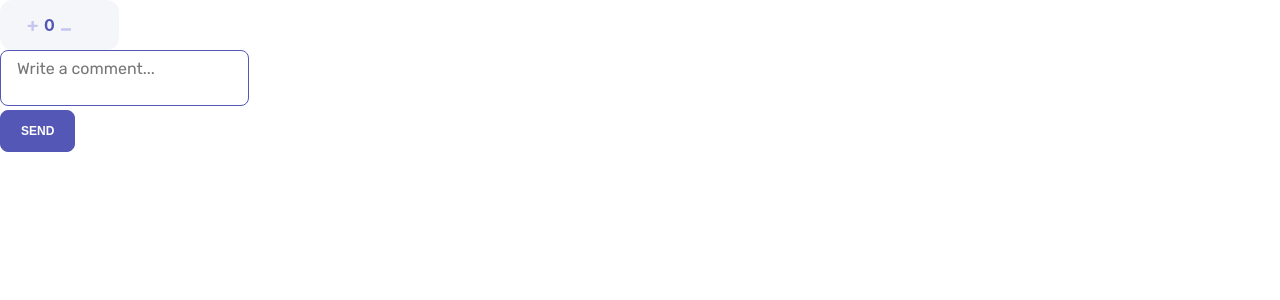
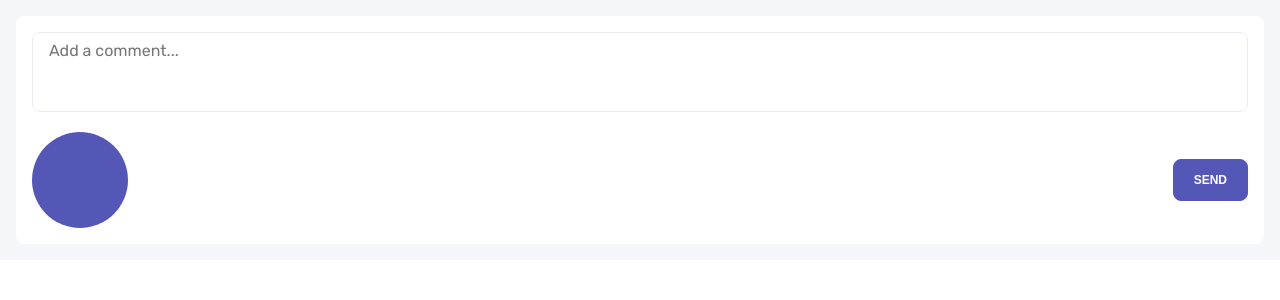
Before and after one commit to gracigraz/interactive-comments, a React (Create React App) app: page / in a window 1280 px wide. Shown: the top 300 px of the page. Built offline with nearby package versions, Linux system fonts and the light colour scheme.

Commit message:
updated addcomment component

```diff
--- a/src/components/AddComment/AddComment.scss
+++ b/src/components/AddComment/AddComment.scss
@@ -4,14 +4,34 @@
 
 
 .add-comment{
+    padding: 1rem;
+    background-color: $neutral-white;
+    border-radius: .5rem;
     &__input{
         resize: none;
-        border: 1px solid $primary-moderateBlue;
+        border: 1px solid $neutral-lightGray;
         border-radius: 0.5rem;
         padding: 0.5rem 1rem;
         font-size: 1rem;
         font-family: "Rubik";
-        color: $primary-lightGrayishBlue
+        color: $neutral-grayishBlue;
+        margin-bottom: 1rem;
+        width: 100%;
+        height: 10vh;
+        box-sizing: border-box;
+    }
+    &__div{
+        display: flex;
+        justify-content: space-between;
+        align-items: center;
+
+    }
+    &__profile{
+        border-radius: 50%;
+        background-color: $primary-moderateBlue;
+        width: 7.5vw;
+        height: 7.5vw;
     }
 
+
 }
--- a/src/components/AddComment/AddComment.tsx
+++ b/src/components/AddComment/AddComment.tsx
@@ -7,7 +7,7 @@ const AddComment = () =>{
 
         <form className="add-comment">
         {/* <img/> */}
-            <textarea className="add-comment__input" placeholder="Write a comment..."/>
+            <textarea className="add-comment__input" placeholder="Add a comment..."/>
             <div className="add-comment__div">
                 <div className="add-comment__profile"></div>
                 <RectangularButton/>
--- a/src/components/LikeButton/LikeButton.scss
+++ b/src/components/LikeButton/LikeButton.scss
@@ -5,25 +5,34 @@
 .like-button{
     color: $primary-moderateBlue;
     background-color: $neutral-veryLightGray;
-    padding: .5rem 1.25rem;
-    font-size: 1.5rem;
-    line-height: 2rem;
-    font-weight: 700;
+    padding: .25rem 1.5rem;
     border: 1px solid $neutral-veryLightGray;
     border-radius: 0.75rem;
-    width: 6%;
+    width: 10%;
+    display: flex;
     flex-direction: row;
-    justify-content: space-around;
+    justify-content: center;
     align-items: center;
     font-size: 1rem;
+    line-height: 1.5rem;
+    font-weight: 700;
     &__add, &__remove{
         border: none;
         background-color: $neutral-veryLightGray;
         color: $neutral-darkBlue;
         font-size: 1.25rem;
+        cursor: pointer;
+        padding: 5px;
+        border-radius: 5px;
+        margin: 0 15px;
+    }
+
+    &__add{
+        margin-bottom: 7.5px;
     }
     &__counter{
         padding: .5rem;
-        font-size: 1rem;
+        margin: 0 1.5rem ;
     }
+
 }
--- a/src/pages/CommentsPage/CommentsPage.scss
+++ b/src/pages/CommentsPage/CommentsPage.scss
@@ -1,3 +1,8 @@
 @use "../../styles/partials/variables" as *;
 @use "../../styles/partials/typography" as *;
 @use "../../styles/partials/mixins" as *;
+
+.interactive-comments{
+    background-color: $neutral-veryLightGray;
+    padding: 1rem;
+}
--- a/src/pages/CommentsPage/CommentsPage.tsx
+++ b/src/pages/CommentsPage/CommentsPage.tsx
@@ -1,13 +1,12 @@
 import "./CommentsPage.scss";
-import LikeButton from "../../components/LikeButton/LikeButton";
+
 import AddComment from "../../components/AddComment/AddComment";
 
 
 // This page serves as the main interface for the interactive comments app
 const CommentsPage = ()=> {
     return (
-        <main>
-       <LikeButton/>
+        <main className="interactive-comments">
        <AddComment />
        </main>
         )
```
Also changed, not shown: src/components/Comment/Comment.tsx (+6 -1 lines).
